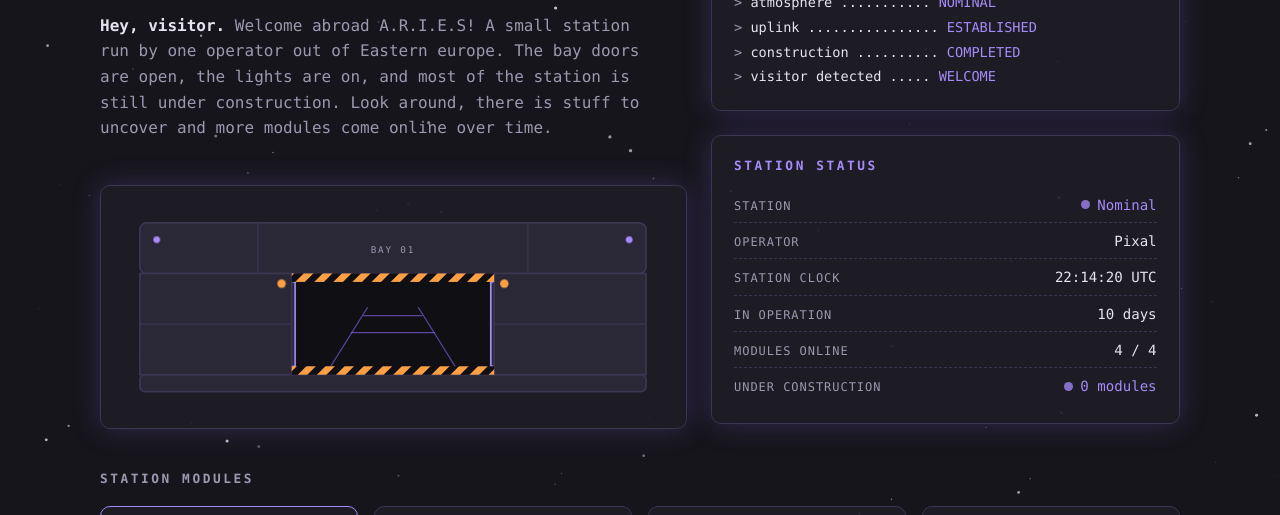
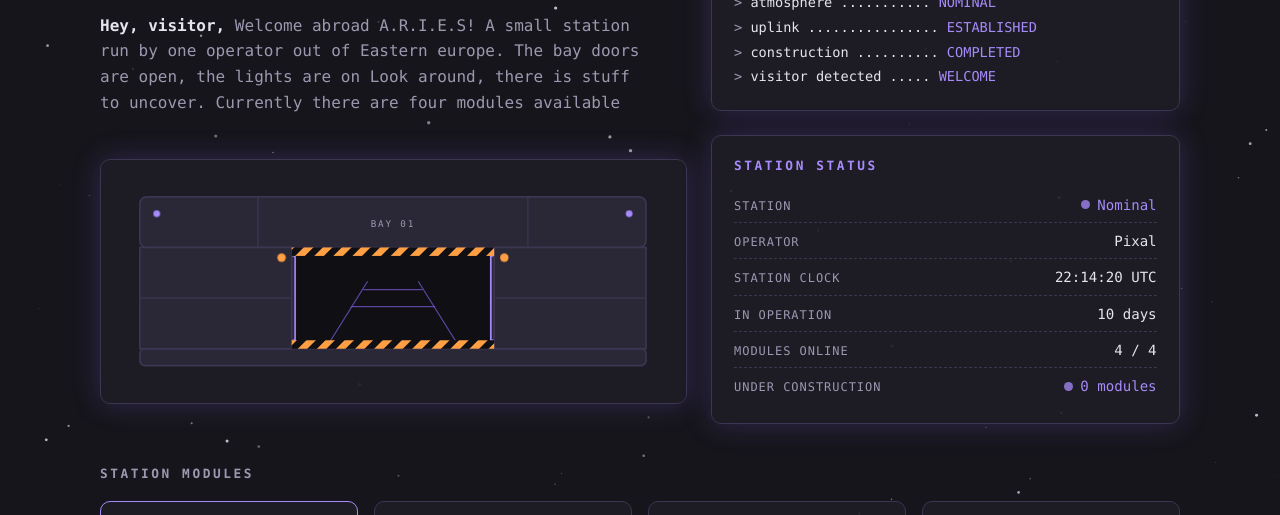
Before and after one commit to Pixal-Byte/A.R.I.E.S, a plain HTML site: page public/index.html in a window 1280 px wide. Shown: the part 206-721 px from the top of the page. Drawn offline with Linux system fonts and the light colour scheme.

Commit message:
feat: update welcome message in docking bay section for clarity and engagement

```diff
--- a/public/index.html
+++ b/public/index.html
@@ -43,9 +43,9 @@
             <p class="eyebrow">Deck 01 // Arrivals</p>
             <h1 id="bay-heading">Docking Bay</h1>
             <p class="lede">
-              <strong>Hey, visitor.</strong> Welcome abroad A.R.I.E.S! A small station run by one
-              operator out of Eastern europe. The bay doors are open, the lights are on, and most of the
-              station is still under construction. Look around, there is stuff to uncover and more modules come online over time.
+              <strong>Hey, visitor,</strong> Welcome abroad A.R.I.E.S! A small station run by one
+              operator out of Eastern europe. The bay doors are open, the lights are on Look around, there is stuff to uncover.
+              Currently there are four modules available
             </p>
           </div>
 
```
